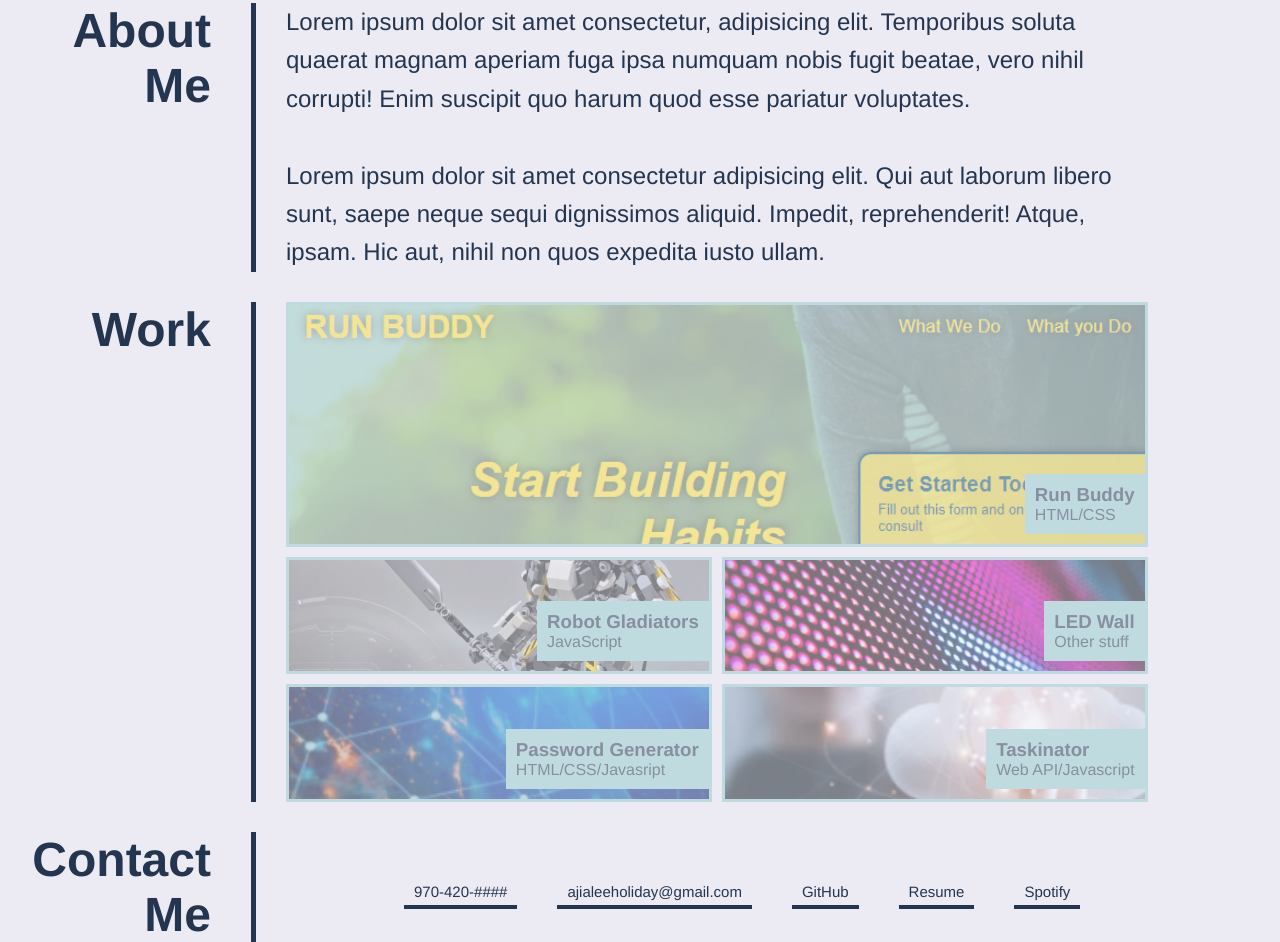
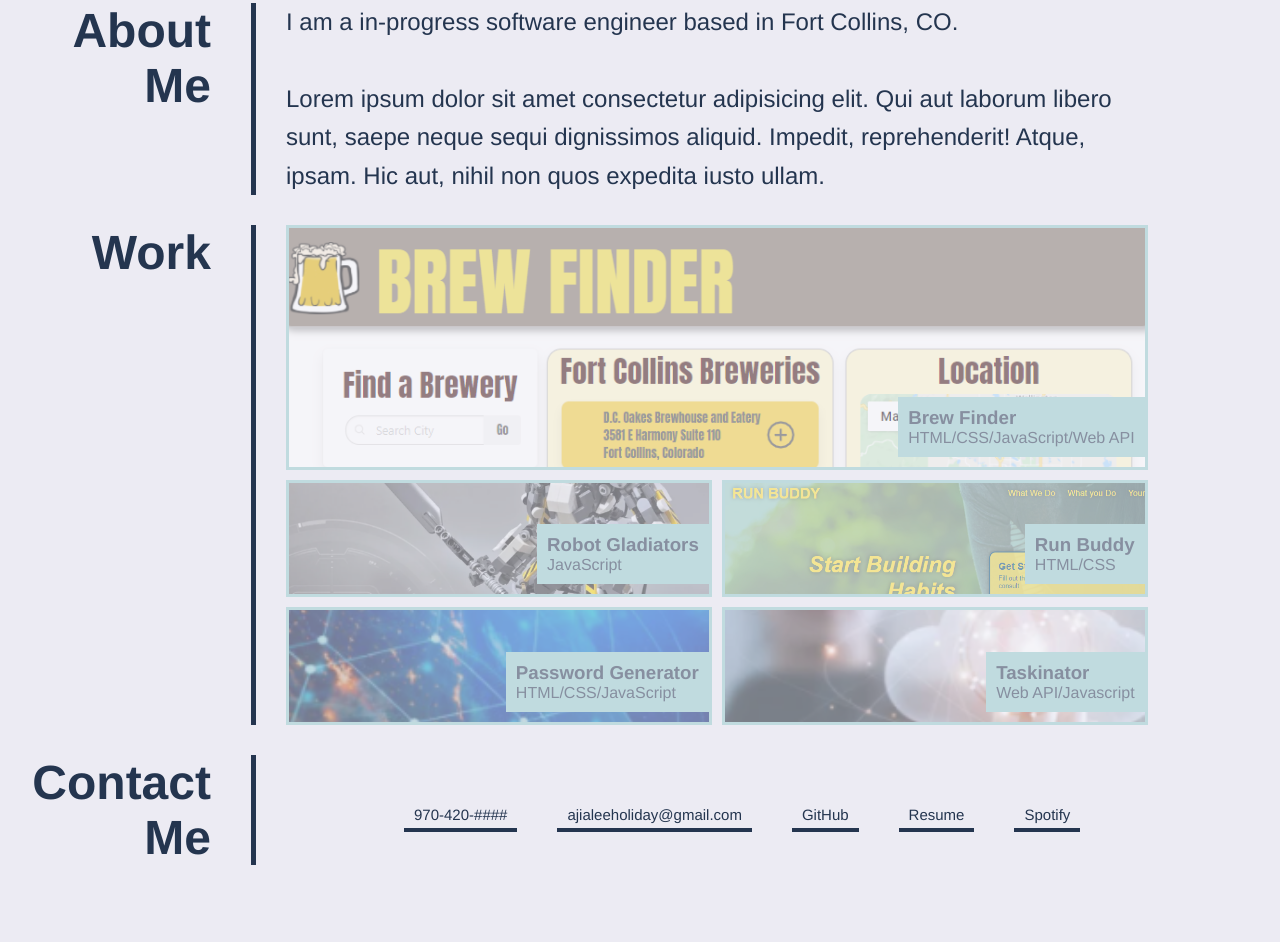
Before and after one commit to AjiaHoliday/Portfolio, a plain HTML site: page index.html in a window 1280 px wide. Shown: the part 314-1256 px from the top of the page. After the commit the page ends 1179 px from the top, so only its background shows below. Drawn offline with Linux system fonts and the light colour scheme.

Commit message:
updated with new project

```diff
--- a/assets/css/style.css
+++ b/assets/css/style.css
@@ -148,26 +148,27 @@ header nav ul li a:hover {
     opacity: 1;
 }
 
-.run-buddy {
+.main {
     grid-column: 1/3;
     grid-row: span 2;
+    background-image: url("../images/brew-finder.png");
+    background-position: top;
+}
+
+.feature1 {
+    background-image: url("../images/robot-gladiators.png");
+}
+
+.feature2 {
     background-image: url("../images/run-buddy.png");
     background-position: left;
 }
 
-.robot-gladiators {
-    background-image: url("../images/robot-gladiators.png");
-}
-
-.led-wall {
-    background-image: url("../images/led-wall.png");
-}
-
-.password-generator {
+.feature3 {
     background-image: url("../images/password-generator.png");
 }
 
-.taskinator {
+.feature4 {
     background-image: url("../images/taskinator.png");
 }
 
--- a/index.html
+++ b/index.html
@@ -29,6 +29,7 @@
 
         <section class="hero">
             <div class="hero-subtitle">
+                <img src="assets/images/ajia-holiday-picture.jpg" />
                 <p>Here for you</p>
             </div>
         </section>
@@ -39,7 +40,7 @@
             </div>
             <div class="about-me-content">
                 <p>
-                    Lorem ipsum dolor sit amet consectetur, adipisicing elit. Temporibus soluta quaerat magnam aperiam fuga ipsa numquam nobis fugit beatae, vero nihil corrupti! Enim suscipit quo harum quod esse pariatur voluptates.
+                    I am a in-progress software engineer based in Fort Collins, CO.
                     <br><br>
                     Lorem ipsum dolor sit amet consectetur adipisicing elit. Qui aut laborum libero sunt, saepe neque sequi dignissimos aliquid. Impedit, reprehenderit! Atque, ipsam. Hic aut, nihil non quos expedita iusto ullam.
                 </p>
@@ -52,31 +53,31 @@
             </div>
             <div class="work-features">
                 <article class="features">
-                    <a href="https://ajiaholiday.github.io/run-buddy/" target="_blank" class="project run-buddy">
+                    <a href="https://asecord92.github.io/brew-finder/" target="_blank" class="project main">
+                        <div class="feature-label">
+                            <h3>Brew Finder</h3>
+                            <p>HTML/CSS/JavaScript/Web API</p>
+                        </div>
+                    </a>
+                    <a href="https://ajiaholiday.github.io/robot-gladiators/" target="_blank" class="project feature1">
+                        <div class="feature-label">
+                            <h3>Robot Gladiators</h3>
+                            <p>JavaScript</p>
+                        </div>
+                    </a>
+                    <a href="https://ajiaholiday.github.io/run-buddy/" target="_blank" class="project feature2">
                         <div class="feature-label">
                             <h3>Run Buddy</h3>
                             <p>HTML/CSS</p>
                         </div>
                     </a>
-                    <a href="https://ajiaholiday.github.io/robot-gladiators/" target="_blank" class="project robot-gladiators">
+                    <a href = "https://ajiaholiday.github.io/PasswordGenerator" target="_blank" class="project feature3">
                         <div class="feature-label">
-                            <h3>Robot Gladiators</h3>
-                            <p>JavaScript</p>
+                            <h3>Password Generator</h3>
+                            <p>HTML/CSS/JavaScript</p>
                         </div>
                     </a>
-                    <a href="#" target="_blank" class="project led-wall">
-                        <div class="feature-label">
-                            <h3>LED Wall</h3>
-                            <p>Other stuff</p>
-                        </div>
-                    </a>
-                    <a href = "https://ajiaholiday.github.io/PasswordGenerator" target="_blank" class="project password-generator">
-                        <div class="feature-label">
-                            <h3>Password Generator</h3>
-                            <p>HTML/CSS/Javasript</p>
-                        </div>
-                    </a>
-                    <a href="https://ajiaholiday.github.io/taskinator/" target="_blank" class="project taskinator">
+                    <a href="https://ajiaholiday.github.io/taskinator/" target="_blank" class="project feature4">
                         <div class="feature-label">
                             <h3>Taskinator</h3>
                             <p>Web API/Javascript</p>
```
Also changed, not shown: assets/images/brew-finder.png (added).
